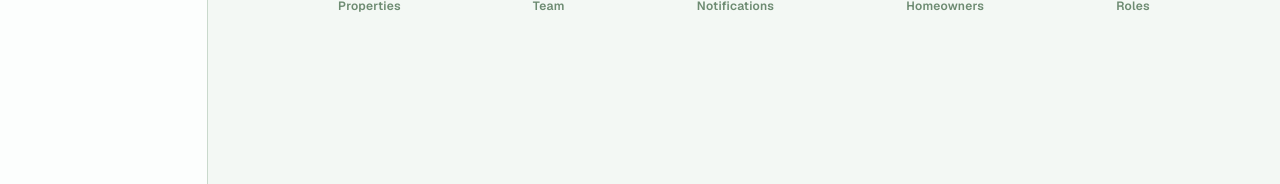
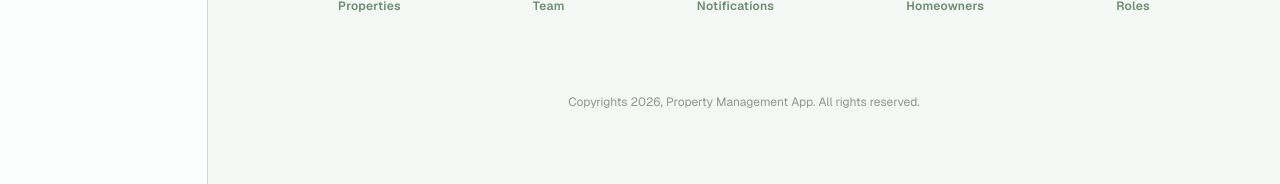
Before and after one commit to KakuJainNC/dup_pm, a Next.js app: page / in a window 1280 px wide. Shown: the part 358-542 px from the top of the page. Built offline with nearby package versions, Linux system fonts and the light colour scheme; no server answers; the database is empty.

Commit message:
Add copyright footer to all pages.
Co-Authored-By: Claude Sonnet 4.6 <noreply@anthropic.com>

```diff
--- a/src/app/homeowners/page.tsx
+++ b/src/app/homeowners/page.tsx
@@ -5,6 +5,7 @@ import { getSupabaseBrowserClient } from "@/lib/supabase/browser";
 import { PageBand } from "@/components/page-band";
 import { DetailBand } from "@/components/detail-band";
 import { Toast } from "@/components/toast";
+import { Footer } from "@/components/footer";
 
 type Profile = {
   app_role: "admin" | "manager" | "viewer";
@@ -598,6 +599,7 @@ export default function HomeownersPage() {
         </div>
       )}
 
+      <Footer />
       {showToast && <Toast message={toastMessage} />}
     </div>
   );
--- a/src/app/notifications/page.tsx
+++ b/src/app/notifications/page.tsx
@@ -4,6 +4,7 @@ import { FormEvent, useCallback, useEffect, useState } from "react";
 import { getSupabaseBrowserClient } from "@/lib/supabase/browser";
 import { PageBand } from "@/components/page-band";
 import { Toast } from "@/components/toast";
+import { Footer } from "@/components/footer";
 
 type NotificationConfig = {
   id: string;
@@ -169,6 +170,7 @@ export default function NotificationsPage() {
         </div>
       )}
 
+      <Footer />
       {showToast && <Toast message="Done" />}
     </div>
   );
--- a/src/app/page.tsx
+++ b/src/app/page.tsx
@@ -1,6 +1,7 @@
 import Link from "next/link";
 import { getSupabaseServerClient } from "@/lib/supabase/server";
 import { HeroHeader } from "@/components/hero-header";
+import { Footer } from "@/components/footer";
 import { ShieldCheck } from "@phosphor-icons/react/dist/ssr";
 
 export const dynamic = "force-dynamic";
@@ -140,6 +141,7 @@ export default async function Home() {
           ))}
         </div>
       </main>
+      <Footer />
     </div>
   );
 }
--- a/src/app/profile/page.tsx
+++ b/src/app/profile/page.tsx
@@ -4,6 +4,7 @@ import { ChangeEvent, FormEvent, useCallback, useEffect, useRef, useState } from
 import { getSupabaseBrowserClient } from "@/lib/supabase/browser";
 import { PageBand } from "@/components/page-band";
 import { Toast } from "@/components/toast";
+import { Footer } from "@/components/footer";
 
 const STORAGE_KEY = "pm_member_images";
 
@@ -312,6 +313,7 @@ export default function ProfilePage() {
           </div>
         </section>
       </main>
+      <Footer />
       {showToast && <Toast message="Profile updated" />}
     </div>
   );
--- a/src/app/properties/[id]/page.tsx
+++ b/src/app/properties/[id]/page.tsx
@@ -6,6 +6,7 @@ import Link from "next/link";
 import { getSupabaseBrowserClient } from "@/lib/supabase/browser";
 import { DetailBand } from "@/components/detail-band";
 import { Toast } from "@/components/toast";
+import { Footer } from "@/components/footer";
 
 type Property = {
   id: string;
@@ -591,6 +592,7 @@ function PropertyDetailContent() {
         </div>
       )}
 
+      <Footer />
       {showToast && <Toast message={toastMessage} />}
     </div>
   );
--- a/src/app/properties/page.tsx
+++ b/src/app/properties/page.tsx
@@ -6,6 +6,7 @@ import { Buildings, House } from "@phosphor-icons/react";
 import { getSupabaseBrowserClient } from "@/lib/supabase/browser";
 import { PageBand } from "@/components/page-band";
 import { Toast } from "@/components/toast";
+import { Footer } from "@/components/footer";
 
 type PropertySection = {
   id: string;
@@ -478,6 +479,7 @@ export default function PropertiesPage() {
         </div>
       )}
 
+      <Footer />
       {showToast && <Toast message={toastMessage} />}
     </div>
   );
--- a/src/app/properties/sections/[id]/page.tsx
+++ b/src/app/properties/sections/[id]/page.tsx
@@ -6,6 +6,7 @@ import Link from "next/link";
 import { getSupabaseBrowserClient } from "@/lib/supabase/browser";
 import { PageBand } from "@/components/page-band";
 import { Toast } from "@/components/toast";
+import { Footer } from "@/components/footer";
 
 type PropertySection = {
   id: string;
@@ -427,6 +428,7 @@ export default function SectionDetailPage() {
           </Link>
         </div>
       </main>
+      <Footer />
       {showToast && <Toast message={toastMessage} />}
     </div>
   );
--- a/src/app/roles/page.tsx
+++ b/src/app/roles/page.tsx
@@ -5,6 +5,7 @@ import { getSupabaseBrowserClient } from "@/lib/supabase/browser";
 import { ShieldCheck } from "@phosphor-icons/react";
 import { PageBand } from "@/components/page-band";
 import { Toast } from "@/components/toast";
+import { Footer } from "@/components/footer";
 import { NAV_ITEMS, type NavItemKey } from "@/lib/nav-config";
 
 type Role = {
@@ -409,6 +410,7 @@ export default function RolesPage() {
         </div>
       )}
 
+      <Footer />
       {showToast && <Toast message={toastMessage} />}
     </div>
   );
--- a/src/app/team-members/page.tsx
+++ b/src/app/team-members/page.tsx
@@ -4,6 +4,7 @@ import { ChangeEvent, FormEvent, useCallback, useEffect, useRef, useState } from
 import { getSupabaseBrowserClient } from "@/lib/supabase/browser";
 import { PageBand } from "@/components/page-band";
 import { Toast } from "@/components/toast";
+import { Footer } from "@/components/footer";
 
 type Profile = {
   id: string;
@@ -464,6 +465,7 @@ export default function TeamMembersPage() {
           </div>
         </div>
       )}
+      <Footer />
       {showToast && <Toast message={toastMessage} />}
     </div>
   );
--- /dev/null
+++ b/src/components/footer.tsx
@@ -0,0 +1,7 @@
+export function Footer() {
+  return (
+    <footer className="mt-auto py-6 text-center text-xs text-black/40">
+      Copyrights 2026, Property Management App. All rights reserved.
+    </footer>
+  );
+}
```
